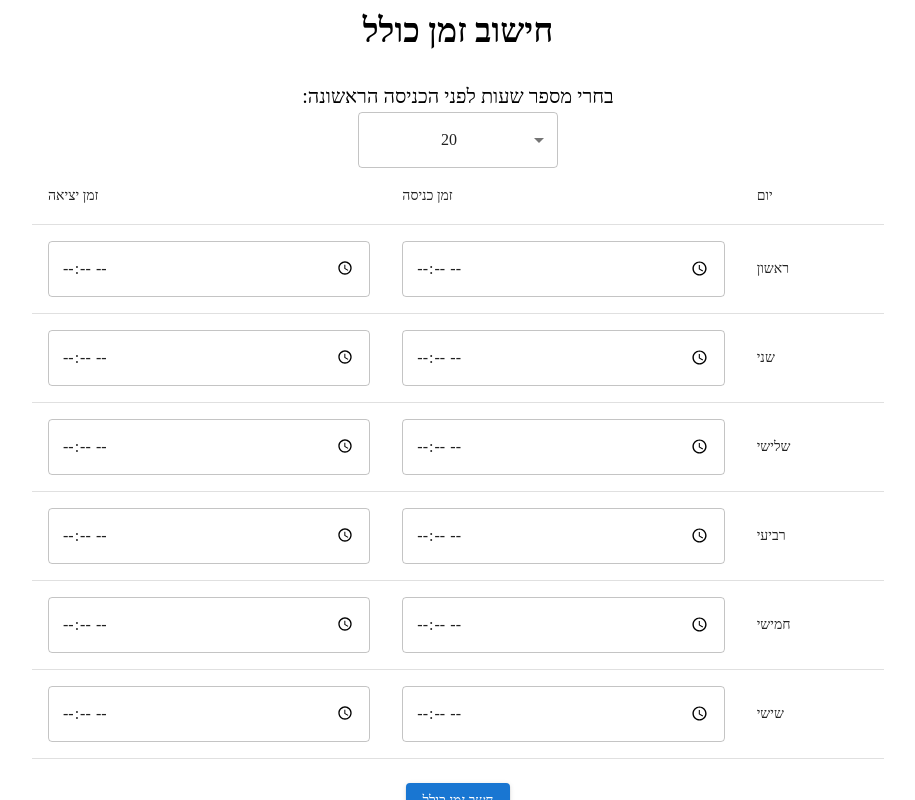
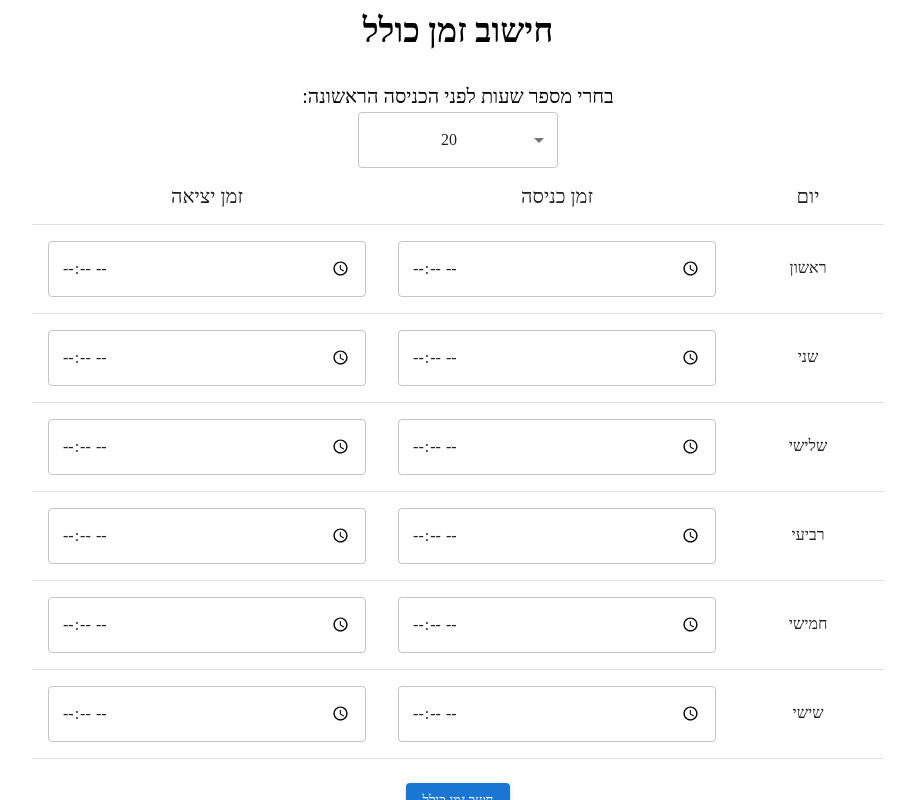
Before and after one commit to GreenArmy18/time-tracker, a React (Create React App) app: page / in a window 1280 px wide. Shown: the whole page, without its empty margins (182-1097 px from the left). Built offline with nearby package versions, Linux system fonts and the light colour scheme.

Commit message:
עדכון כותרת

```diff
--- a/public/index.html
+++ b/public/index.html
@@ -24,7 +24,7 @@
       work correctly both with client-side routing and a non-root public URL.
       Learn how to configure a non-root public URL by running `npm run build`.
     -->
-    <title>React App</title>
+    <title>חישוב זמנים</title>
   </head>
   <body>
     <noscript>You need to enable JavaScript to run this app.</noscript>
--- a/src/App.js
+++ b/src/App.js
@@ -106,15 +106,15 @@ function App() {
           <Table>
             <TableHead>
               <TableRow>
-                <TableCell>יום</TableCell>
-                <TableCell>זמן כניסה</TableCell>
-                <TableCell>זמן יציאה</TableCell>
+                <TableCell style={{ fontSize: '20px', textAlign: 'center' }}>יום</TableCell>
+                <TableCell style={{ fontSize: '20px', textAlign: 'center' }}>זמן כניסה</TableCell>
+                <TableCell style={{ fontSize: '20px', textAlign: 'center' }}>זמן יציאה</TableCell>
               </TableRow>
             </TableHead>
             <TableBody>
               {times.map(({ day, entry, exit }, index) => (
                 <TableRow key={index}>
-                  <TableCell>{day}</TableCell>
+                  <TableCell style={{ fontSize: '16px', textAlign: 'center' }}>{day}</TableCell>
                   <TableCell>
                     <TextField
                       type="time"
@@ -142,7 +142,6 @@ function App() {
             חשב זמן כולל
           </Button>
         </Box>
-
         <Box mt={2} textAlign="center">
           <Typography variant="h6">{result}</Typography>
         </Box>
```
